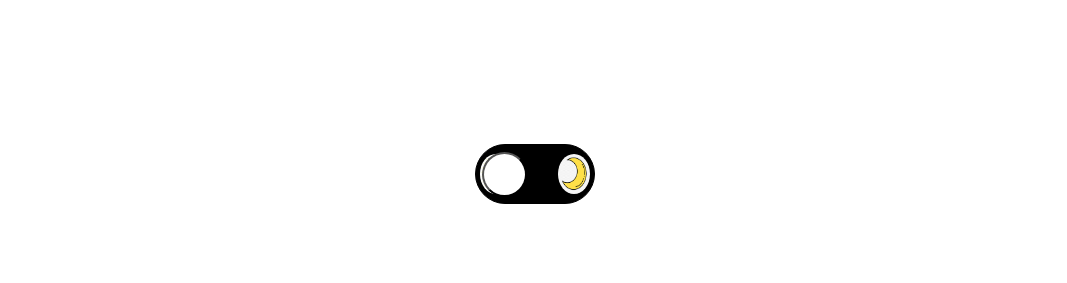
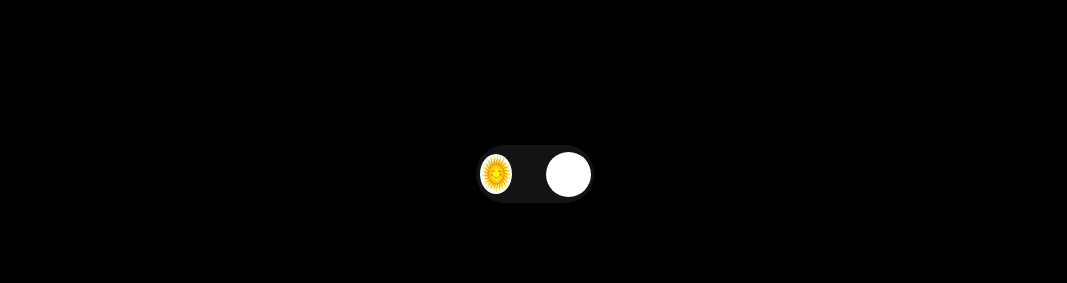
Before and after one commit to greatlalbabu/Dark-Mode, a plain HTML site: page index.html in a window 1280 px wide. Both pictures are taken after a click on the button 609 px from the left and 174 px from the top of the page. Shown: the top 283 px of the page, without its empty margins (105-1172 px from the left). Drawn offline with Linux system fonts and the light colour scheme.

Commit message:
dark and mode

```diff
--- a/script.js
+++ b/script.js
@@ -1,20 +1,21 @@
-let circlebtn = document.querySelector(".circle");
+let btn = document.querySelector(".circle");
 let background = document.getElementById("container");
-let value = true;
-circlebtn.addEventListener("click", ()=>{
-    if(circlebtn.style.left=="6px"){
-        background.style.backgroundColor= "black";
-        background.style.Color = "white";
-        circlebtn.style.top = "2px";
-        circlebtn.style.right = "6px";
 
-        // value =false;
+let val=true;
+
+
+btn.addEventListener("click", ()=>{
+    if(val==true){
+        btn.style.right="3px";
+        background.style.backgroundColor="black";
+        background.style.color="white";
+        val=false
     }
     else{
-        background.style.backgroundColor= "white";
-        // circlebtn.classList.add(democircle)
-        circlebtn.style.left = "6px";
-        background.style.Color = "black";
-        // value=true;
+        btn.style.right="71px";
+        background.style.backgroundColor="white";
+        background.style.color="black";
+        val=true;
     }
+
 })
--- a/style.css
+++ b/style.css
@@ -25,7 +25,7 @@ body {
     width: 120px;
     height: 60px;
     border: 1px solid black;
-    background-color: black;
+    background-color: rgba(27, 27, 27, 0.712);
     display: flex;
     border-radius: 100px;
     justify-content: space-between;
@@ -49,18 +49,10 @@ body {
     border-radius: 100px;
     background-color: #fff;
     cursor: pointer;
-   left: 6px;
+   right: 71px;
+   border: none;
 
 
-}
-.democircle{
-    position: absolute;
-    height: 45px;
-    width: 45px;
-    border-radius: 100px;
-    background-color: #fff;
-    right: 2px;
-    top: 6px;
 }
 
 
```
